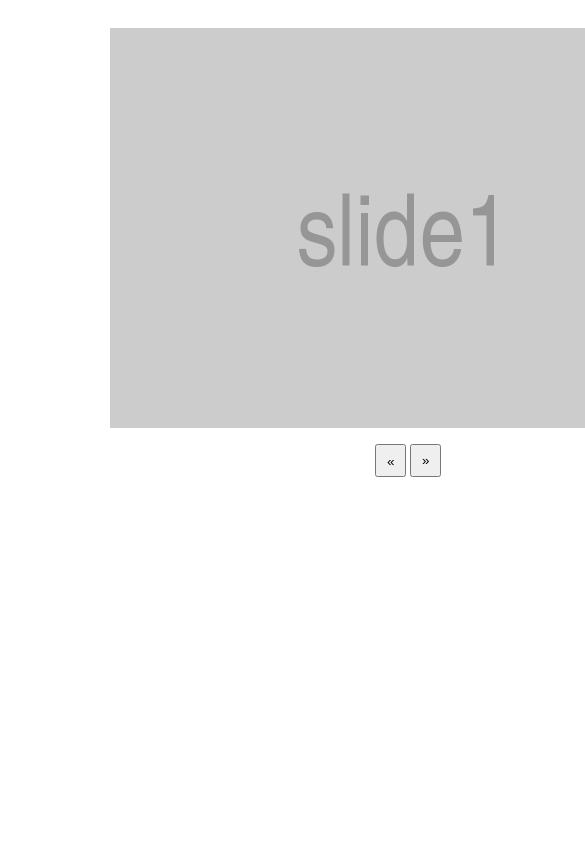
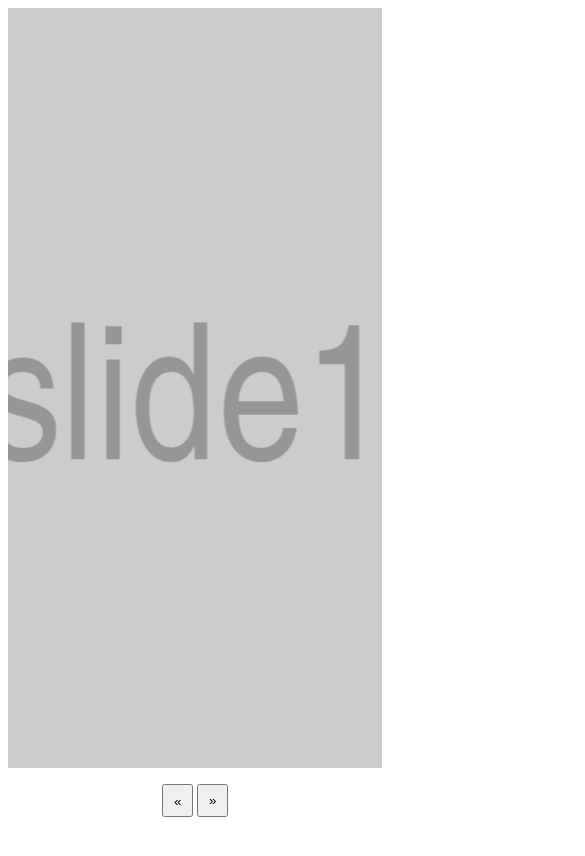
Before and after one commit to daviduffy/tiny_gallery_slider, a plain HTML site: page index.html in a window 390 px wide. Shown: the top 856 px of the page, 585 px wide, since content can reach past the window. Drawn offline with Linux system fonts and the light colour scheme.

Commit message:
adjusted css and js to ensure responsive behavior. adjusted current_index. added to documentation

```diff
--- a/index.html
+++ b/index.html
@@ -10,6 +10,9 @@
   <div class="page">
     <div class="g-slider">
       <div class="g-slider__track" style="width: 9999px;">
+        <div class="g-slider__slide g-slider__slide--9">
+          <img src="http://placehold.it/1200x800?text=slide9" />
+        </div>
         <div class="g-slider__slide g-slider__slide--1">
           <img src="img/img-1.png" />
         </div>
@@ -20,7 +23,7 @@
           <img src="img/img-3.png" />
         </div>
         <div class="g-slider__slide g-slider__slide--4">
-          <img data-src="img/img-4.png" />
+          <img src="img/img-4.png" />
         </div>
         <div class="g-slider__slide g-slider__slide--5">
           <img data-src="http://placehold.it/1200x800?text=slide5" />
@@ -33,9 +36,6 @@
         </div>
         <div class="g-slider__slide g-slider__slide--8">
           <img src="http://placehold.it/800x1200?text=slide8" />
-        </div>
-        <div class="g-slider__slide g-slider__slide--9">
-          <img src="http://placehold.it/1200x800?text=slide9" />
         </div>
       </div>
       <nav class="g-slider__nav">
--- a/script.js
+++ b/script.js
@@ -9,7 +9,7 @@ const g_s = {
   // any additional slide width, in pixels
   slide_width_modifier    : 2,
 
-  current_index           : 0,
+  current_index           : 1,
 
   scrolling_right         : true,
 
@@ -73,15 +73,10 @@ const g_s = {
                             },
 
   // sets the CSS to center the current image
-  setTrackPosition        : (flag = false) => {
-                              let the_slide;
-                              if ( flag ) {
-                                the_slide = g_s.current_index - 1;
-                              } else {
-                                the_slide = g_s.current_index
-                              }
+  setTrackPosition        : () => {
+
                               // all slide elements that come before the current one
-                              const preceeding_slides = g_s.slides.filter(current => g_s.slides.indexOf(current) < the_slide );
+                              const preceeding_slides = g_s.slides.filter(current => g_s.slides.indexOf(current) < g_s.current_index );
                               // console.table(preceeding_slides);
 
                               // add up widths of all slides before this one
@@ -96,8 +91,8 @@ const g_s = {
                               // console.log('combined preceeding width: ', preceeding_widths);
 
                               // get diff between current slide and window
-                              // console.log('current width: ', g_s.slides[the_slide].width)
-                              const diff = g_s.container.clientWidth - g_s.slides[the_slide].width;
+                              // console.log('current width: ', g_s.slides[g_s.current_index].width)
+                              const diff = g_s.container.clientWidth - g_s.slides[g_s.current_index].width;
                               // console.log('diff: ', diff);
 
                               // add diff / 2 to widths
@@ -141,12 +136,20 @@ const g_s = {
                               }
                             },
 
+  // hopefully self-explanatory
+  setImageClasses         : (action) => {
+                              g_s.slides[g_s.getNextInSequence(-1)].elem.classList.toggle('g-slider__slide--is-prev');
+                              g_s.slides[g_s.current_index].elem.classList.toggle('g-slider__slide--is-current');
+                              g_s.slides[g_s.getNextInSequence(1)].elem.classList.toggle('g-slider__slide--is-next');
+                            },
+
+  // run all of the functions needed to more forward or back
   update                  : (delta = 0) => {
                               // set scroll direction
                               g_s.setScrollDirection(delta);
 
-                              // remove active class from current slide
-                              g_s.slides[g_s.current_index].elem.classList.remove('g-slider__slide--is-active');
+                              // remove current classes from current slides
+                              g_s.setImageClasses('remove');
 
                               // set index the next slide in the current sequence
                               g_s.current_index = g_s.getNextInSequence(delta);
@@ -224,8 +227,8 @@ const g_s = {
                                 // set CSS for slider track
                                 g_s.setTrackPosition();
 
-                                // add active class to new slide
-                                g_s.slides[g_s.current_index].elem.classList.add('g-slider__slide--is-active');
+                                // add classes to new slides
+                                g_s.setImageClasses('add');
                               }, 1);
 
                             },
@@ -234,17 +237,44 @@ const g_s = {
                               // get current state of slides
                               g_s.setSlides();
 
-                              // remove class once transition is over
+                              // set track position
+                              g_s.setTrackPosition();
+
+                              // add classes to the proper elements
+                              g_s.setImageClasses();
+
+                              // trigger to remove class from slider once transition is over
                               g_s.container.addEventListener('transitionend', function(){
                                 g_s.container.classList.remove('g-slider--is-animating');
                               });
 
-                              // run update the first time
-                              g_s.update();
+                              //
+                              document.querySelector('.g-slider__slide--is-prev').addEventListener('click', function(){
+                                g_s.update(-1);
+                              }, false);
+                              document.querySelector('.g-slider__slide--is-next').addEventListener('click', function(){
+                                g_s.update(1);
+                              }, false);
+
+                              // trigger to recalculate slide widths when window resize occurs
+                              var last_known_scroll_position = 0;
+                              var ticking = false;
+                              window.addEventListener('resize', function(e) {
+                                last_known_scroll_position = window.scrollY;
+                                if (!ticking) {
+                                  window.requestAnimationFrame(function() {
+                                    g_s.setSlides();
+                                    g_s.setTrackPosition();
+                                    ticking = false;
+                                  });
+                                }
+                                ticking = true;
+                              });
                             }
 }
 
+// timeout here is to ensure that the slider doesn't center itself on the current_index
+// without all images loaded
 setTimeout(function(){
   g_s.init();
-
-}, 500);
+},500)
--- a/style.css
+++ b/style.css
@@ -1,42 +1,55 @@
-html:root {
-  --height: 400px;
-  --bezier: 0.56, 0.26, 0.37, 0.98;
+/* Throw-away styles
+================================================================================
+\* ========================================================================== */
+
+.page {
+  width: 100%;
+  height: 100vh;
+  background-color: white;
+  margin: auto;
 }
 
-* {
+/* Vars
+================================================================================
+\* ========================================================================== */
+
+html:root {
+  --height      : 90vh;
+  --max-height  : 800px;
+  --width       : 100%;
+  --bezier      : 0.56, 0.26, 0.37, 0.98;
+}
+
+/* Gallery Slider Base Styles
+================================================================================
+\* ========================================================================== */
+
+.g-slider {
+  margin: 0;
+  overflow: hidden;
+}
+
+.g-slider, .g_slider * {
   box-sizing: border-box;
 }
 
-img {
+.g-slider img {
   max-width: 100%;
   max-height: 100%;
 }
 
-.page {
-  padding-top: 20px;
-  width: 800px;
+.g-slider__track {
+  width: var( --width );
   height: var( --height );
-  background-color: white;
-  margin: auto
-}
-
-.g-slider {
-  width: 100%;
-  margin: 0;
-  overflow: hidden;
-}
-
-.g-slider__track {
-  min-height: var( --height );
+  max-height: var( --max-height );
   will-change: transform;
 }
 
 .g-slider__slide {
+  height: 100%;
   margin: 0;
-  float: left; /* eliminates 4-5px margin between images */
+  float: left;
   border-left: 2px solid transparent;
-  display: inline-block;
-  height: var( --height );
 }
 
 .g-slider__nav {
@@ -53,7 +66,9 @@ img {
   transform: translateY(3px) rotate(180deg);
 }
 
-/* Animation */
+/* Gallery Slider Animation Styles
+================================================================================
+\* ========================================================================== */
 .g-slider--is-animating .g-slider__track {
   transition: transform .33s cubic-bezier( var( --bezier ) );
 }
```
Also changed, not shown: README.md.
